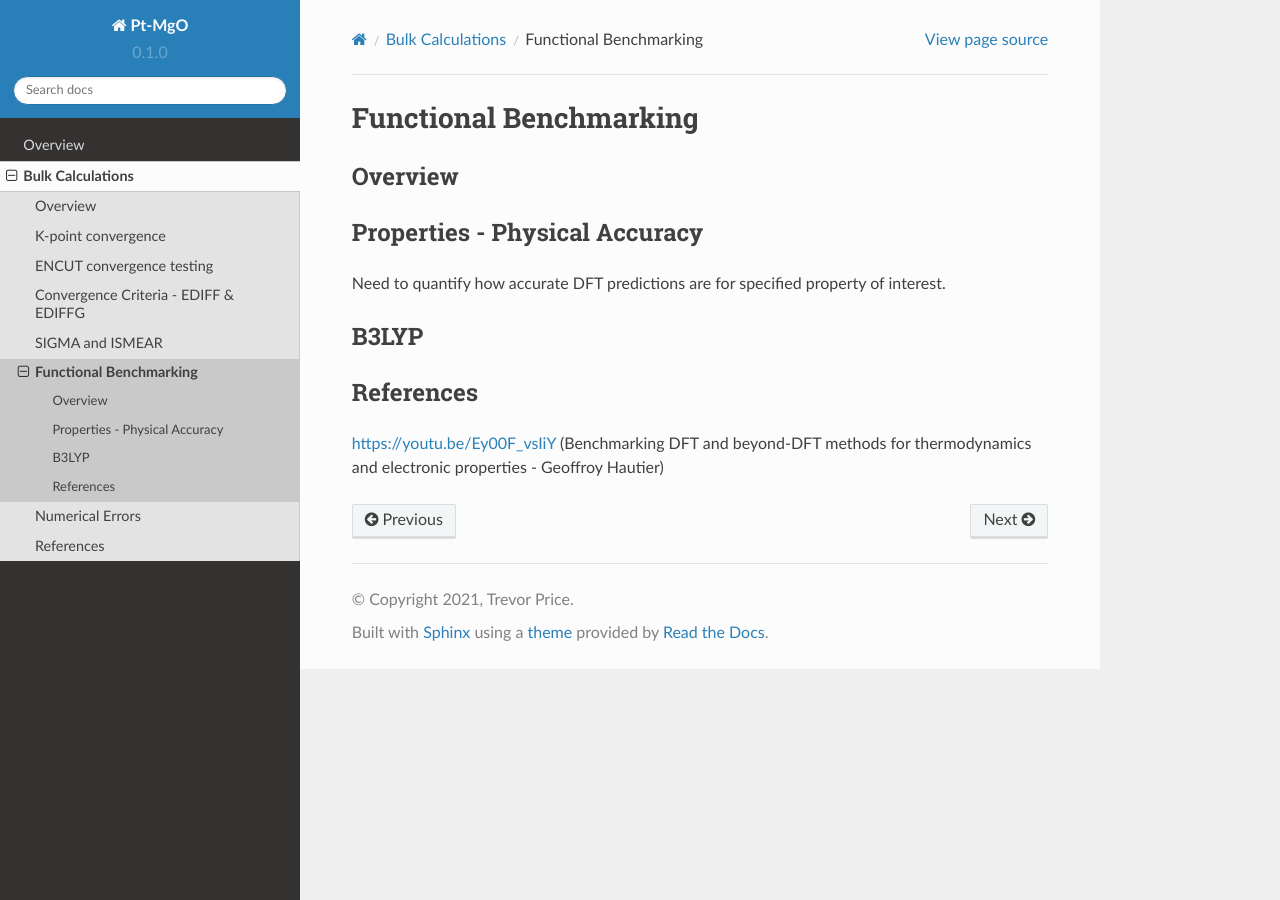
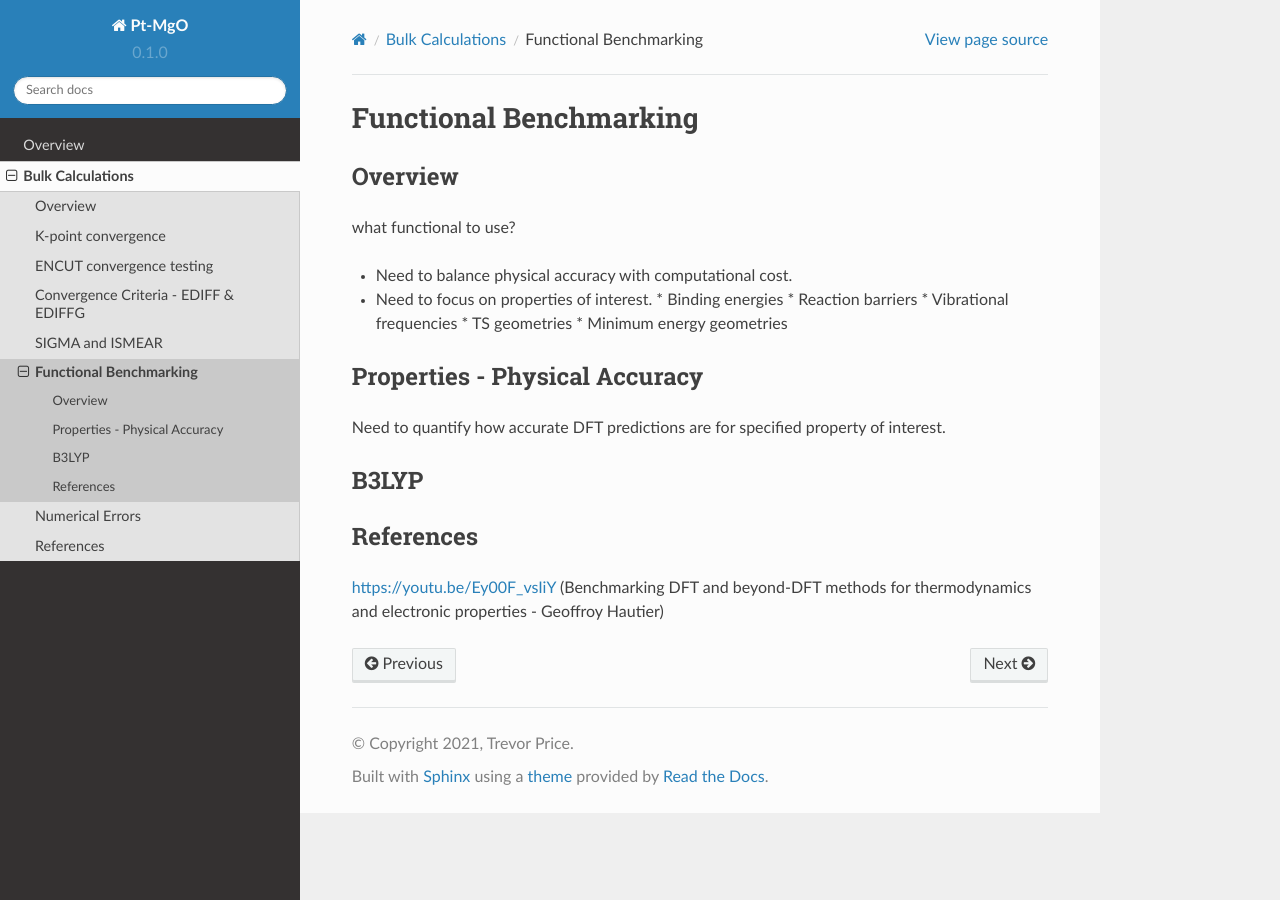
Before and after one commit to tdprice-858/Pt-MgO, a Sphinx documentation site: the page built from docs/source/bulk_calculations/functional_benchmarking.rst, in a window 1280 px wide. Built offline with Sphinx 7.4.7 and the Read the Docs theme 2.0.0, drawn with Linux system fonts in a browser that asks for light colours; pages that are not in the unit, such as notebooks, are missing from menus.

Commit message:
Update functional_benchmarking.rst

```diff
--- a/docs/source/bulk_calculations/functional_benchmarking.rst
+++ b/docs/source/bulk_calculations/functional_benchmarking.rst
@@ -3,6 +3,17 @@ Functional Benchmarking
 
 Overview
 -------
+what functional to use?
+
+* Need to balance physical accuracy with computational cost.
+
+* Need to focus on properties of interest.
+  * Binding energies
+  * Reaction barriers
+  * Vibrational frequencies
+  * TS geometries
+  * Minimum energy geometries
+
 
 Properties - Physical Accuracy
 -------
```
